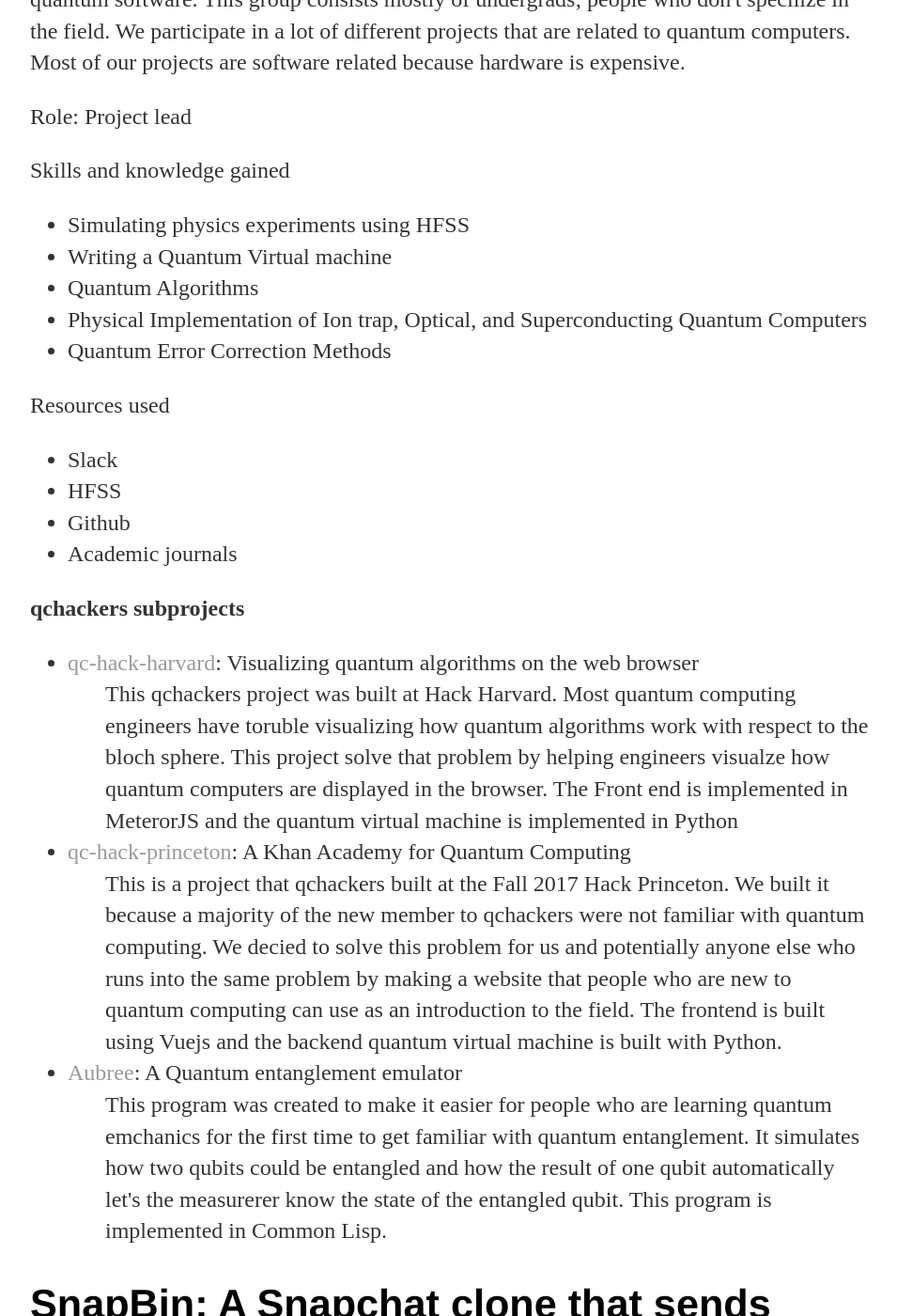
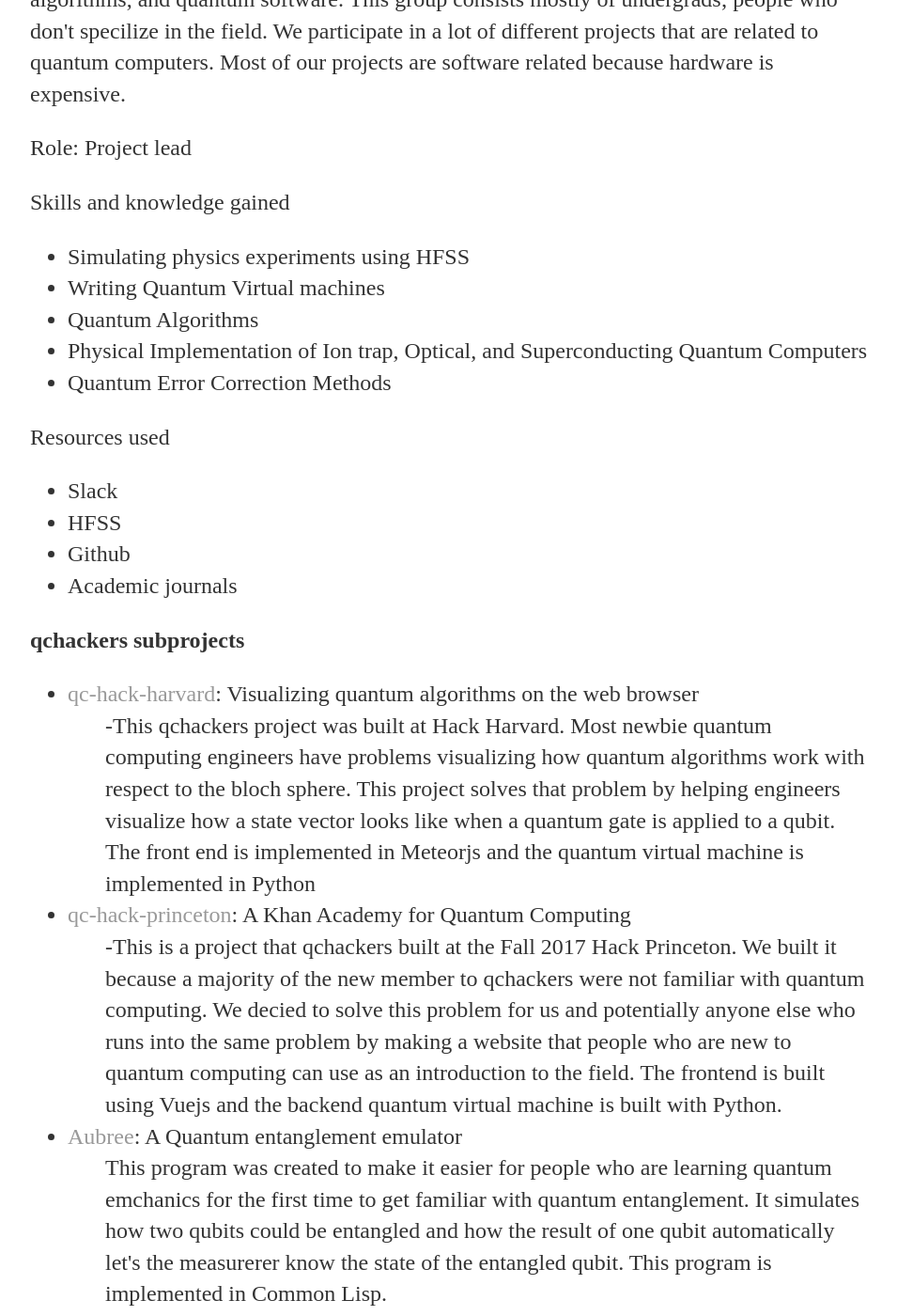
Before and after one commit to vtomole/vtomole.github.io, a Jekyll site: the page built from index.html, in a window 1280 px wide and 1400 px high, scrolled down 663 px. Shown: the whole window at 94% size, without its empty margins (160-1115 px from the left). Built offline with Jekyll 4.4.1, drawn with Linux system fonts in a browser that asks for light colours; some of the changed text lies outside the part shown.

Commit message:
updated havard description

```diff
--- a/index.html
+++ b/index.html
@@ -14,13 +14,13 @@
 
 			<projects>
 			  <p><h2>qchackers: Hacking Quantum Computers</h2></p>
-<p>Description: qchackers is a long term project Quantum Computing project with <a href="http://brendongeils.com/portfolio/">Brendon Geils.</a> It consists of students from all around the country from Carnegie Mellon to Cornell University. qchackers was started in September 2017 to help us learn everything we could about quantum computation. We talk about future experiments, quantum algorithms, and quantum software. This group consists mostly of undergrads; people who don't specilize in the field. We participate in a lot of different projects that are related to quantum computers. Most of our projects are software related because hardware is expensive. <p/>
+<p>Description: qchackers is a long term project Quantum Computing project founded by me and <a href="http://brendongeils.com/portfolio/">Brendon Geils.</a> It consists of students from all around the country from Carnegie Mellon to Cornell University. qchackers was started in September 2017 to help us learn everything we could about quantum computation. We talk about future experiments, quantum algorithms, and quantum software. This group consists mostly of undergrads; people who don't specilize in the field. We participate in a lot of different projects that are related to quantum computers. Most of our projects are software related because hardware is expensive. <p/>
 			 <p>Role: Project lead </p>
 			  <p>Skills and knowledge gained</p>
 
   <ul>
     <li>Simulating physics experiments using HFSS</li>
-    <li> Writing a Quantum Virtual machine</li>
+    <li> Writing Quantum Virtual machines</li>
     <li> Quantum Algorithms</li>
     <li>Physical Implementation of Ion trap, Optical, and Superconducting Quantum Computers</li>
     <li> Quantum Error Correction Methods</li>
@@ -40,9 +40,9 @@
 
 			  	  <ul>
 				    <li><a href="http://qchackers.com/viz">qc-hack-harvard</a>: Visualizing quantum algorithms on the web browser</li>
-				    <dd>This qchackers project was built at Hack Harvard. Most quantum computing engineers have toruble visualizing how quantum algorithms work with respect to the bloch sphere. This project solve that problem by helping engineers visualze how quantum computers are displayed in the browser. The Front end is implemented in MeterorJS and the quantum virtual machine is implemented in Python</dd>
+				    <dd>-This qchackers project was built at Hack Harvard. Most newbie quantum computing engineers have problems visualizing how quantum algorithms work with respect to the bloch sphere. This project solves that problem by helping engineers visualize how a state vector looks like when a quantum gate is applied to a qubit. The front end is implemented in Meteorjs and the quantum virtual machine is implemented in Python</dd>
 				    <li><a href="https://github.com/vtomole/qc-hack-princeton">qc-hack-princeton</a>: A Khan Academy for Quantum Computing</li>
-				    <dd>This is a project that qchackers built at the Fall 2017 Hack Princeton. We built it because a majority of the new member to qchackers were not familiar with quantum computing. We decied to solve this problem for us and potentially anyone else who runs into the same problem by making a website that people who are new to quantum computing can use as an introduction to the field.  The frontend is built using Vuejs and the backend quantum virtual machine is built with Python.  </dd>
+				    <dd>-This is a project that qchackers built at the Fall 2017 Hack Princeton. We built it because a majority of the new member to qchackers were not familiar with quantum computing. We decied to solve this problem for us and potentially anyone else who runs into the same problem by making a website that people who are new to quantum computing can use as an introduction to the field.  The frontend is built using Vuejs and the backend quantum virtual machine is built with Python.  </dd>
 
 				    <li><a href="http://aubree.herokuapp.com/qcvm">Aubree</a>: A Quantum entanglement emulator </li>
 				   <dd>This program was created to make it easier for people who are learning quantum emchanics for the first time to get familiar with quantum entanglement. It simulates how two qubits could be entangled and how the result of one qubit automatically let's the measurerer know the state of the entangled qubit. This program is implemented in Common Lisp. </dd>
```
